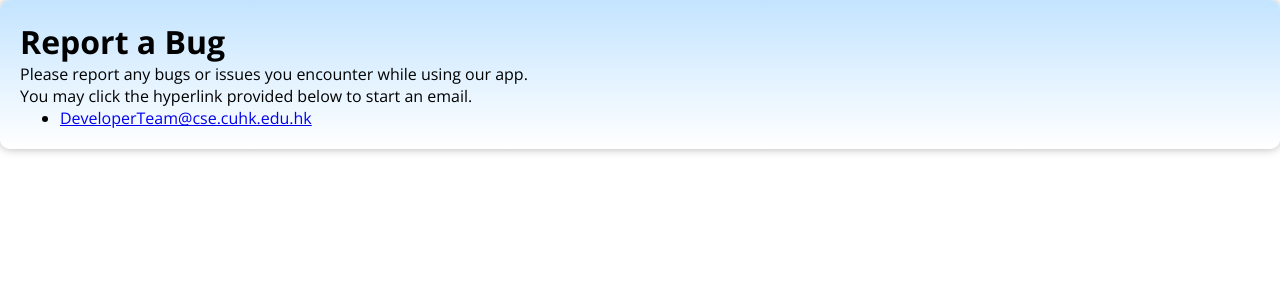
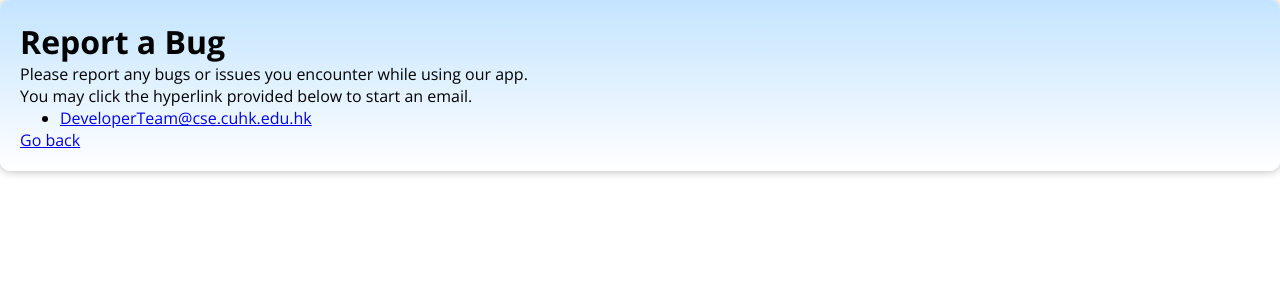
Before and after one commit to CharRaYoda/CSCI3100_D5, a React (Create React App) app in the folder client/: page /BugReport in a window 1280 px wide. Shown: the top 300 px of the page. Built offline with nearby package versions, Linux system fonts and the light colour scheme.

Commit message:
Update every home with campus map and bug report(need testing)

```diff
--- a/client/src/pages/admin/Home.jsx
+++ b/client/src/pages/admin/Home.jsx
@@ -18,23 +18,28 @@ const AdminHome = () => {
 
         switch (index) {
           case 0:
-            // navigate to page 1
+            // navigate to EnrollmentSetting
+
             break;
           case 1:
-            // navigate to page 2
+            // navigate to View/Edit Users
+
             break;
           case 2:
-            // navigate to page 3
+            // navigate to ChangePassword
+
             break;
           case 3:
-            // navigate to page 4
+            // navigate to BugReport
+            navigate("/BugReport");
             break;
           case 4:
-            // navigate to page 5
+            // navigate to View/Edit Courses
+
             break;
           case 5:
-            // navigate to page 6
-
+            // Log Out
+            navigate("/login");
             break;
           default:
             break;
--- a/client/src/pages/common/BugReport.jsx
+++ b/client/src/pages/common/BugReport.jsx
@@ -1,13 +1,30 @@
-import React from 'react';
+import React, { useContext } from 'react';
 import './BugReport.css';
+import { Link, useNavigate} from "react-router-dom";
+import { AuthContext } from '../../context/authContext';
 
-function BugReport() {
+function BugReport({ user }) {
+  const { currentUser } = useContext(AuthContext);
+  const navigate = useNavigate();
+
   const emailList = [
     'DeveloperTeam@cse.cuhk.edu.hk',
   ];
 
   const handleEmailClick = (email) => {
     window.location.href = `mailto:${email}`;
+  };
+
+  const handleGoBack = () => {
+    if (currentUser.role === 'student') {
+      navigate('/student/home');
+    } else if (currentUser.role === 'teacher') {
+      navigate('/teacher/home');
+    } else if (currentUser.role === 'admin') {
+      navigate('/admin/home');
+    } else {
+      navigate('/login');
+    }
   };
 
   return (
@@ -22,6 +39,9 @@ function BugReport() {
           </li>
         ))}
       </ul>
+      <span>
+      <Link onClick={handleGoBack}>Go back</Link>{/*path in App.js*/}
+      </span>
     </div>
   );
 }
--- a/client/src/pages/student/Home.jsx
+++ b/client/src/pages/student/Home.jsx
@@ -29,10 +29,12 @@ const StudentHome = () => {
             // navigate to change password
             break;
           case 3:
-            // navigate to campus map
+            // open new tab to campus map
+            window.open('https://www.cuhk.edu.hk/chinese/campus/cuhk-campus-map.html', '_blank');
             break;
           case 4:
             // navigate to bug report
+            navigate("/BugReport");
             break;
           case 5:
             // navigate to login
--- a/client/src/pages/teacher/Home.jsx
+++ b/client/src/pages/teacher/Home.jsx
@@ -22,26 +22,40 @@ const TeacherHome = () => {
 
         switch (index) {
           case 0:
-            // navigate to page 1
+            // navigate to CourseUpdate
+
             break;
           case 1:
-            // navigate to page 2
+            // navigate to GradeUpdate
+
             break;
           case 2:
-            // navigate to page 3
+            // navigate to ChangePassword
+
             break;
           case 3:
-            // navigate to page 4
+            // navigate to SpecialAddDrop
+
             break;
           case 4:
-            // navigate to page 5
+            // navigate to BugReport
+            navigate("/BugReport");
             break;
           case 5:
-            // navigate to page 6
+            // navigate to ClassroomBooking
+
+            break;
           case 6:
+            // open new tab to CampusMap
+            window.open('https://www.cuhk.edu.hk/chinese/campus/cuhk-campus-map.html', '_blank');
+            break;
           case 7:
+            // navigate to CourseTeaching
+
+            break;
           case 8:
-
+            // Log out
+            navigate('/login');
             break;
           default:
             break;
```
